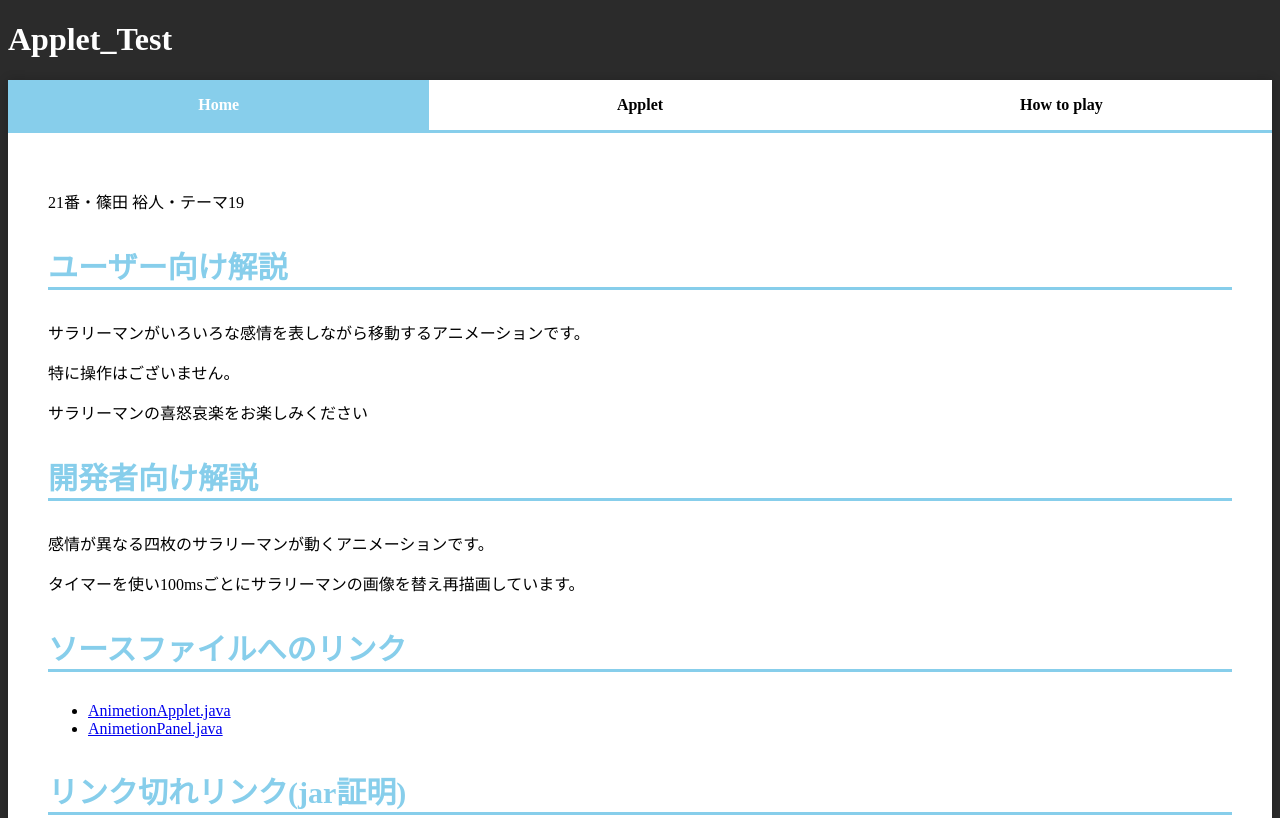
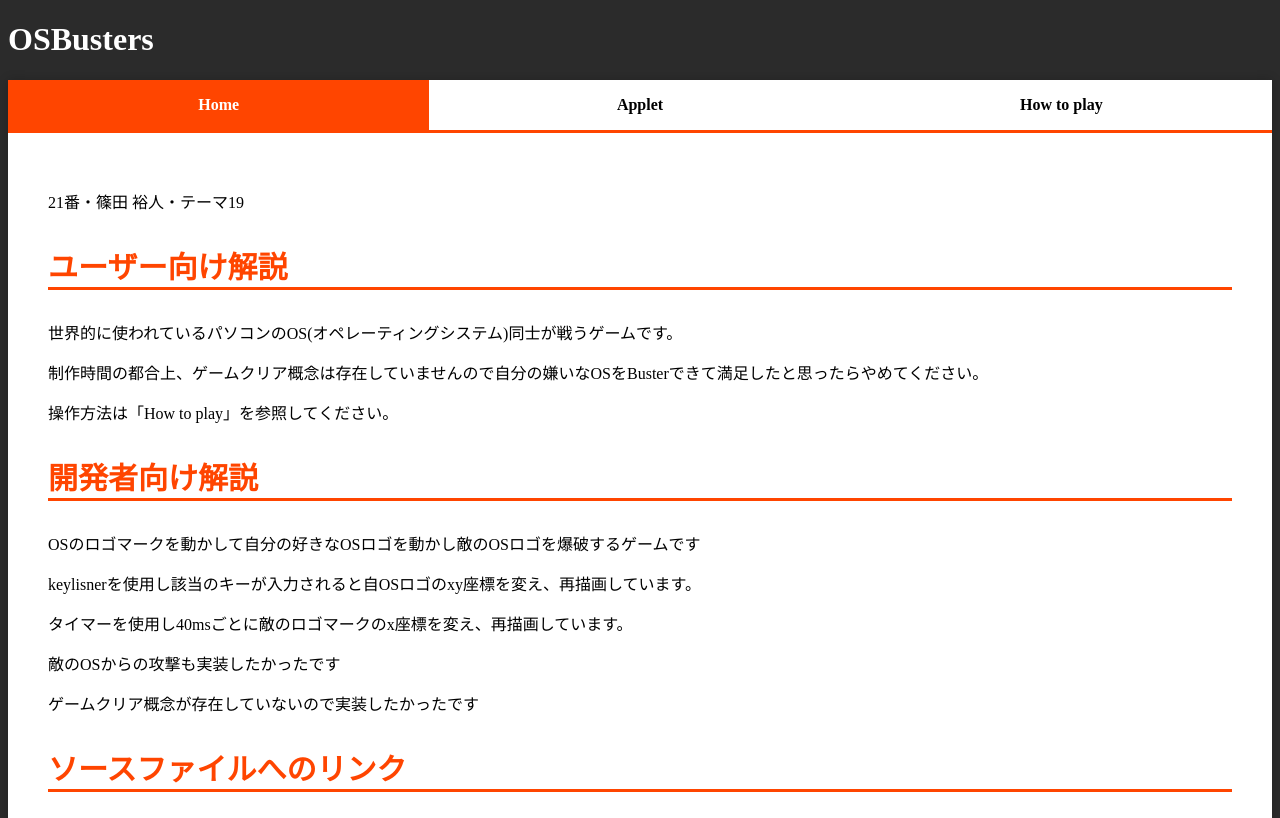
Before and after one commit to sinohiro/OSBusters, a plain HTML site: page HP/index.html in a window 1280 px wide. Shown: the top 818 px of the page. Drawn offline with Linux system fonts and the light colour scheme.

Commit message:
HP Update

```diff
--- a/HP/index.html
+++ b/HP/index.html
@@ -3,7 +3,7 @@
 <html lang="ja">
 	<head>
 		<meta charset="utf8">
-		<title>Apllet_Test</title>
+		<title>OSBustersHP</title>
 		<meta name="viewport" content="width=device-width,initial-scale=1.0">
 	</head>
 
@@ -21,8 +21,8 @@ color: #FFF;
 
 h3 {
 	font-size: 30px;
-	color: skyblue;
-	border-bottom: 3px solid skyblue;
+	color: orangered;
+	border-bottom: 3px solid orangered;
 }
 
 /*
@@ -55,7 +55,7 @@ margin: 0 auto;}
 .tab_item {
 width: calc(100%/3);
 height: 50px;
-	border-bottom: 3px solid skyblue;
+	border-bottom: 3px solid orangered;
 	background-color: white;
 	line-height: 50px;
 	font-size: 16px;
@@ -66,7 +66,7 @@ float: left;
        text-align: center;
        font-weight: bold;
 display: inline-block;
-	 background-image: linear-gradient(to right, rgba(0,0,0,0) 50%, skyblue 50%);
+	 background-image: linear-gradient(to right, rgba(0,0,0,0) 50%, orangered 50%);
 	 background-position: 0 0;
 	 background-size: 200% auto;
 transition: all .3s ease 0s;
@@ -74,7 +74,7 @@ transition: all .3s ease 0s;
 }
 .tab_item:hover {
 opacity: 0.75;
-color: skyblue;
+color: orangered;
 cursor: pointer;
 	background-position: -100% 0;
 color: #fff;
@@ -102,7 +102,7 @@ display: block;
 
 
 .tabs input:checked + .tab_item {
-    background-color: skyblue;
+    background-color: orangered;
 color: white;
 }
 
@@ -111,7 +111,7 @@ color: white;
   .tab_item {
 		width:100%;
 		height: 50px;
-		border-bottom: 3px solid skyblue;
+		border-bottom: 3px solid orangered;
 		background-color: white;
 		line-height: 50px;
 		font-size: 4vw;
@@ -122,7 +122,7 @@ color: white;
 		text-align: center;
 		font-weight: bold;
 		display: inline-block;
-		background-image: linear-gradient(to right, rgba(0,0,0,0) 50%, skyblue 50%);
+		background-image: linear-gradient(to right, rgba(0,0,0,0) 50%, orangered 50%);
 		background-position: 0 0;
 		background-size: 200% auto;
 		transition: all .3s ease 0s;
@@ -233,7 +233,7 @@ padding: 1em 2em;
 <!-- -------------------------------------------------------------css_style_end------------------------------------------------------------- -->
 
   <body>
-	<h1>Applet_Test</h1>
+	<h1>OSBusters</h1>
 	<div class="tabs">
 		<input id="Home" type="radio" name="tab_item" checked>
 		<label class="tab_item" for="Home">Home</label>
@@ -245,12 +245,15 @@ padding: 1em 2em;
 		<div class="tab_content" id="Home_content">
 			<p> 21番・篠田 裕人・テーマ19</p>
 			<h3>ユーザー向け解説</h3>
-			<p>サラリーマンがいろいろな感情を表しながら移動するアニメーションです。</p>
-			<p>特に操作はございません。</p>
-			<p>サラリーマンの喜怒哀楽をお楽しみください</p>
+			<p>世界的に使われているパソコンのOS(オペレーティングシステム)同士が戦うゲームです。</p>
+			<p>制作時間の都合上、ゲームクリア概念は存在していませんので自分の嫌いなOSをBusterできて満足したと思ったらやめてください。</p>
+			<p>操作方法は「How to play」を参照してください。</p>
 			<h3>開発者向け解説</h3>
-			<p>感情が異なる四枚のサラリーマンが動くアニメーションです。</p>
-			<p>タイマーを使い100msごとにサラリーマンの画像を替え再描画しています。</p>
+			<p>OSのロゴマークを動かして自分の好きなOSロゴを動かし敵のOSロゴを爆破するゲームです</p>
+			<p>keylisnerを使用し該当のキーが入力されると自OSロゴのxy座標を変え、再描画しています。</p>
+			<p>タイマーを使用し40msごとに敵のロゴマークのx座標を変え、再描画しています。</p>
+			<p>敵のOSからの攻撃も実装したかったです</p>
+			<p>ゲームクリア概念が存在していないので実装したかったです</p>
 			<div class="content">
 				<h3>ソースファイルへのリンク</h3>
 				<ul>
@@ -273,7 +276,8 @@ padding: 1em 2em;
 
 		<div class="tab_content" id="Apllet_content">
 			<h3>Applet</h3>
-			<applet code="AnimetionApplet.class" archive="p160101.jar" width="1280" height="720"></applet>
+			<p>本来は下にゲームが表示されるのですがJavaAplletはセキュリティー上問題があるため、2015年くらいからwebで表示できないようになりました</p>
+			<applet code="MyApplet.class" archive="p160101.jar" width="1280" height="720"></applet>
 		</div>
 
 		<div class="tab_content" id="How_to_play_content">
```
